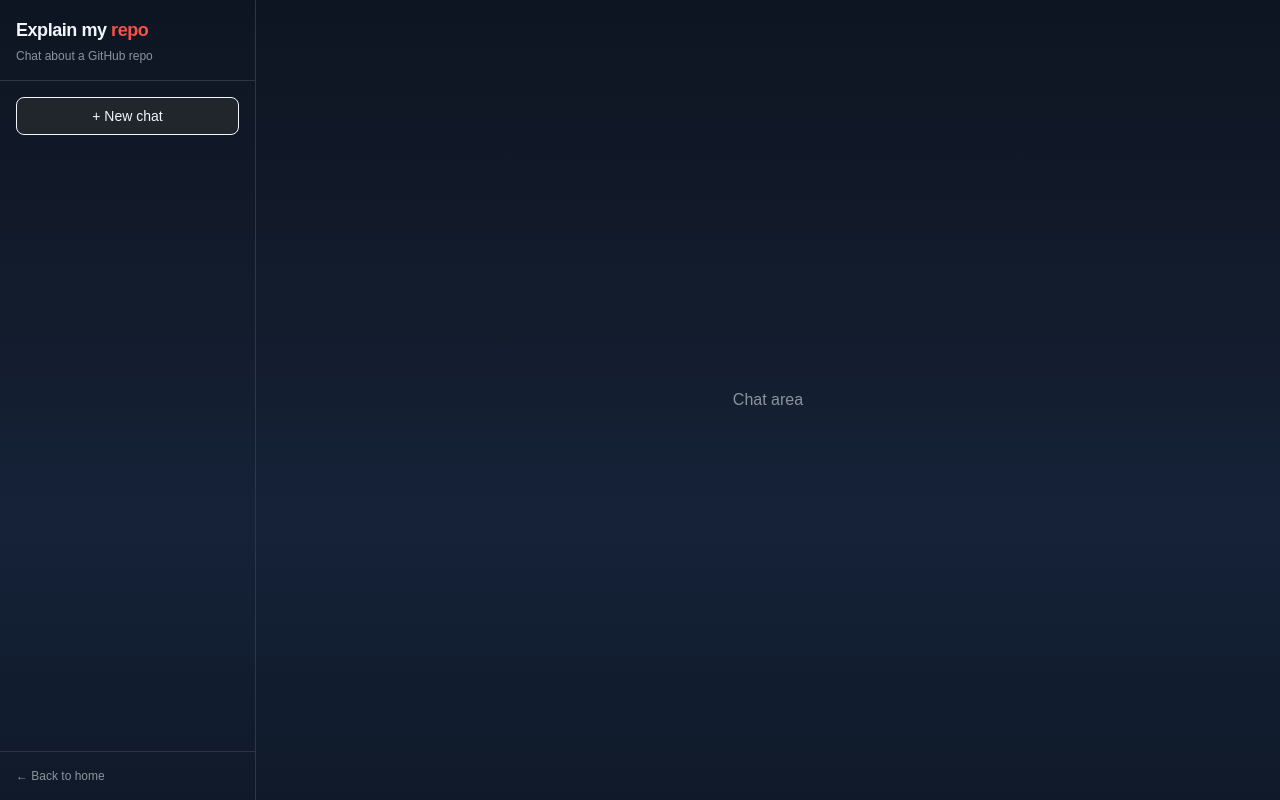
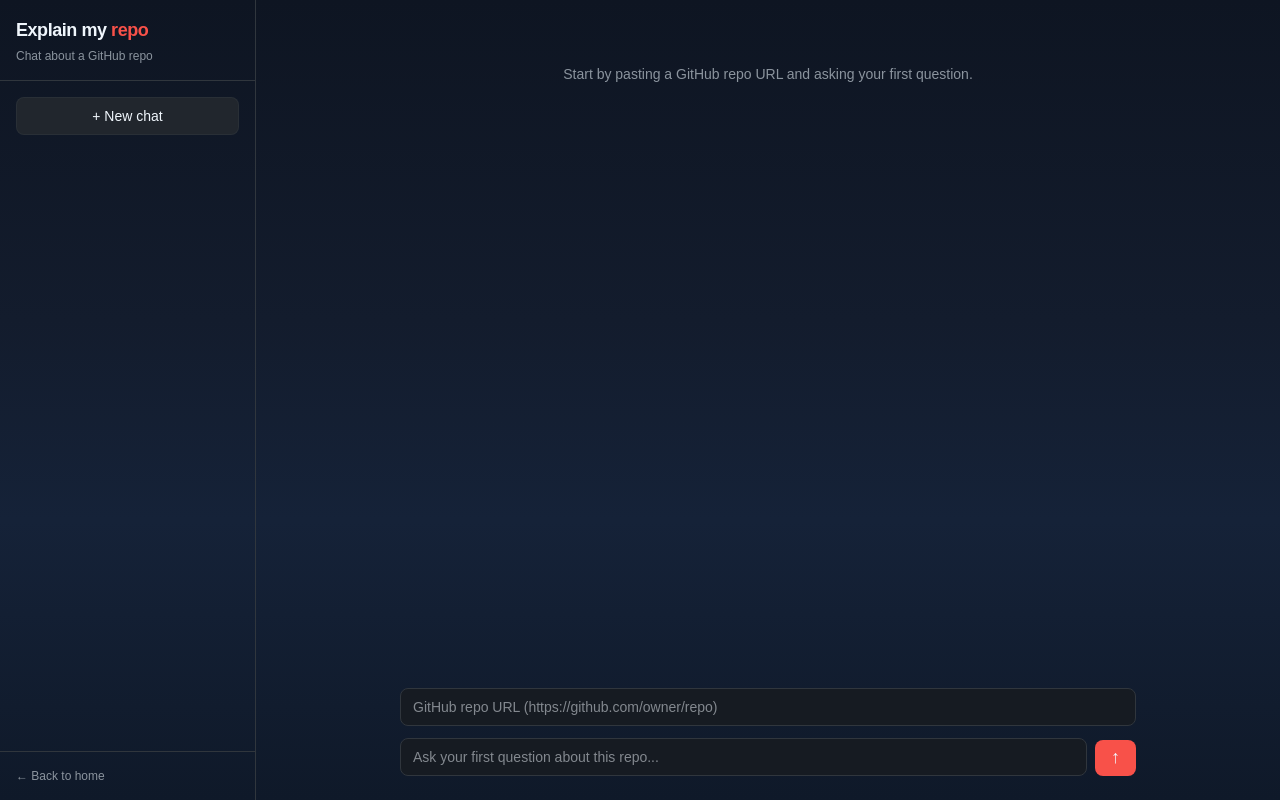
Before and after one commit to Am1rGhe/explain-my-repo-web-app, a Next.js app: page /chat in a window 1280 px wide. Built offline with nearby package versions, Linux system fonts and the light colour scheme.

Commit message:
first design of the chatbot page

```diff
--- a/app/chat/page.tsx
+++ b/app/chat/page.tsx
@@ -1,8 +1,58 @@
 "use client";
 
 import Link from "next/link";
+import React, { useState } from "react";
 
 export default function ChatPage() {
+  // state
+  const [repoUrl, setRepoUrl] = useState("");
+  const [question, setQuestion] = useState("");
+  const [messages, setMessages] = useState<
+    { role: "user" | "assistant"; content: string }[]
+  >([]);
+  const [hasStarted, setHasStarted] = useState(false);
+  const [loading, setLoading] = useState(false);
+  const [error, setError] = useState<string | null>(null);
+
+  // send message handler
+  async function handleSend(e: React.FormEvent) {
+    e.preventDefault();
+    setError(null);
+
+    if (!repoUrl || !question.trim()) return;
+
+    const userMessage = { role: "user" as const, content: question.trim() };
+    setMessages((prev) => [...prev, userMessage]);
+    setLoading(true);
+
+    try {
+      const res = await fetch("/api/explain", {
+        method: "POST",
+        headers: { "Content-Type": "application/json" },
+        body: JSON.stringify({ repoUrl, question: question.trim() }),
+      });
+      const data = await res.json();
+
+      if (!res.ok) {
+        setError(data.error || "Something went wrong...");
+        return;
+      }
+
+      const assistantMessage = {
+        role: "assistant" as const,
+        content: data.answer || "",
+      };
+
+      setMessages((prev) => [...prev, assistantMessage]);
+      setHasStarted(true);
+      setQuestion("");
+    } catch {
+      setError("Network error");
+    } finally {
+      setLoading(false);
+    }
+  }
+
   return (
     <div
       className="min-h-screen text-app-main flex"
@@ -22,12 +72,20 @@
           </p>
         </div>
         <div className="p-4">
-          <Link
-            href="/chat"
-            className="block w-full rounded-lg bg-app-button hover:bg-app-border text-sm font-medium py-2 px-3 text-center transition-colors border"
+          {/* new chat button  */}
+          <button
+            type="button"
+            onClick={() => {
+              setRepoUrl("");
+              setQuestion("");
+              setMessages([]);
+              setHasStarted(false);
+              setError(null);
+            }}
+            className="block w-full rounded-lg bg-app-button hover:bg-app-border text-sm font-medium py-2 px-3 text-center transition-colors border border-app-border/60 cursor-pointer"
           >
             + New chat
-          </Link>
+          </button>
         </div>
         <div className="mt-auto p-4 text-xs text-app-muted border-t border-app-border">
           <Link href="/" className="hover:text-app-main">
@@ -37,11 +95,87 @@
       </aside>
       {/* conversation and input area */}
       <main className="flex-1 flex flex-col min-w-0">
-        <div className="flex-1 flex flex-col items-center justify-center px-4 py-8">
-          <p className="text-app-muted">
-            Chat area
-          </p>
+        {/* messages list */}
+        <div className="flex-1 w-full max-w-3xl mx-auto px-4 py-6 space-y-4 overflow-y-auto">
+          {messages.length === 0 && !loading && !error && (
+            <p className="text-sm text-app-muted text-center mt-10">
+              Start by pasting a GitHub repo URL and asking your first question.
+            </p>
+          )}
+
+          {messages.map((m, i) => {
+            const isUser = m.role === "user";
+            return (
+              <div
+                key={i}
+                className={`flex w-full ${
+                  isUser ? "justify-end" : "justify-start"
+                }`}
+              >
+                <div
+                  className={
+                    isUser
+                      ? "max-w-[75%] rounded-lg bg-app-card border border-app-border px-3 py-2 text-sm text-app-main"
+                      : "max-w-[75%] rounded-lg bg-transparent border border-app-border/60 px-3 py-2 text-sm text-app-muted"
+                  }
+                >
+                  {m.content}
+                </div>
+              </div>
+            );
+          })}
+
+          {loading && <p className="text-xs text-app-muted">Thinking…</p>}
+
+          {error && <p className="text-xs text-red-400">{error}</p>}
         </div>
+
+        {/* input area */}
+        <form
+          onSubmit={handleSend}
+          className="w-full max-w-3xl mx-auto px-4 pb-6 space-y-3"
+        >
+          {!hasStarted && (
+            <input
+              type="url"
+              value={repoUrl}
+              onChange={(e) => setRepoUrl(e.target.value)}
+              placeholder="GitHub repo URL (https://github.com/owner/repo)"
+              className="w-full rounded-lg border border-app-border bg-app-card px-3 py-2 text-sm focus:outline-none focus:ring-1 focus:ring-app-border"
+              required
+            />
+          )}
+
+          <div className="flex gap-2 items-end">
+            <textarea
+              value={question}
+              onChange={(e) => setQuestion(e.target.value)}
+              onKeyDown={(e) => {
+                if (e.key === "Enter" && !e.shiftKey) {
+                  e.preventDefault();
+                  if (!loading) handleSend(e);
+                }
+              }}
+              placeholder={
+                hasStarted
+                  ? "Ask a follow-up question about this repo..."
+                  : "Ask your first question about this repo..."
+              }
+              rows={1}
+              className="flex-1 rounded-lg border border-app-border bg-app-card px-3 py-2 text-sm resize-none focus:outline-none focus:ring-1 focus:ring-app-border"
+              required
+            />
+            <button
+              type="submit"
+              disabled={loading}
+              className="rounded-lg bg-app-red hover:bg-app-red-hover text-app-main text-sm font-medium px-4 py-2 disabled:opacity-60 cursor-pointer"
+            >
+              <span className="text-lg leading-none">↑</span>
+              {!loading && <span className="sr-only">Send</span>}
+              {loading && <span className="text-xs">Sending…</span>}
+            </button>
+          </div>
+        </form>
       </main>
     </div>
   );
```
